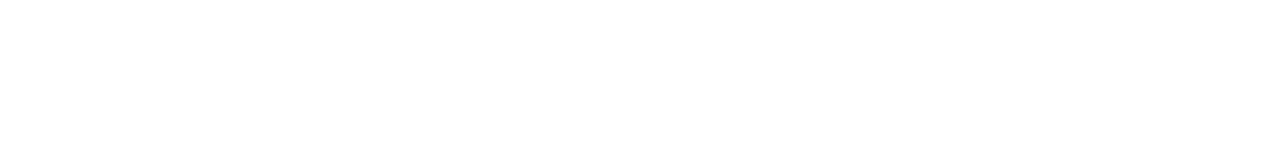
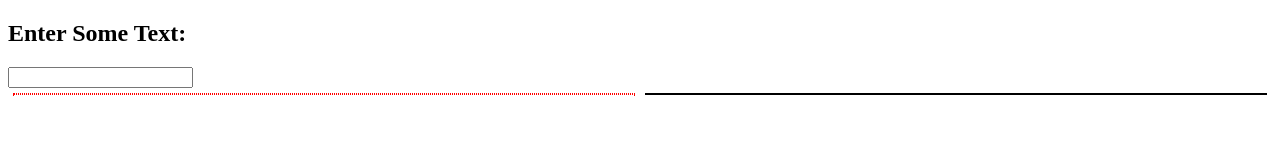
Before and after one commit to divinerankzero/mirror-mirror, a plain HTML site: page index.html in a window 1280 px wide. Drawn offline with Linux system fonts and the light colour scheme.

Commit message:
finished the exercise

```diff
--- a/index.html
+++ b/index.html
@@ -4,10 +4,20 @@
     <meta charset="UTF-8">
     <meta name="viewport" content="width=device-width, initial-scale=1.0">
     <meta http-equiv="X-UA-Compatible" content="ie=edge">
+    <link rel="stylesheet" href="main.css">
     <title>Document</title>
 </head>
 <body>
-
+    <section>
+        <h2>Enter Some Text:</h2>
+        <input type="text" id="message">
+    </section>
+    <section id="section__articles">
+        <article id="article1">
+        </article>
+        <article id="article2">
+        </article>
+    </section>
     <script src="main.js"></script>
 </body>
 </html>
--- /dev/null
+++ b/main.css
@@ -0,0 +1,18 @@
+#section__articles {
+    display: flex;
+    flex-direction: row;
+}
+
+#article1,
+#article2 {
+    width: 50%;
+    margin: 5px;
+}
+
+#article1 {
+    border: 1px dotted red;
+}
+
+#article2 {
+    border: 1px solid black;
+}
--- a/main.js
+++ b/main.js
@@ -0,0 +1,10 @@
+const messageInput = document.getElementById("message")
+const article1 = document.getElementById("article1")
+const article2 = document.getElementById("article2")
+
+const eventHandler = (event) => {
+    article1.textContent = messageInput.value;
+    article2.textContent = messageInput.value;
+}
+
+messageInput.addEventListener("keyup", eventHandler)
```
